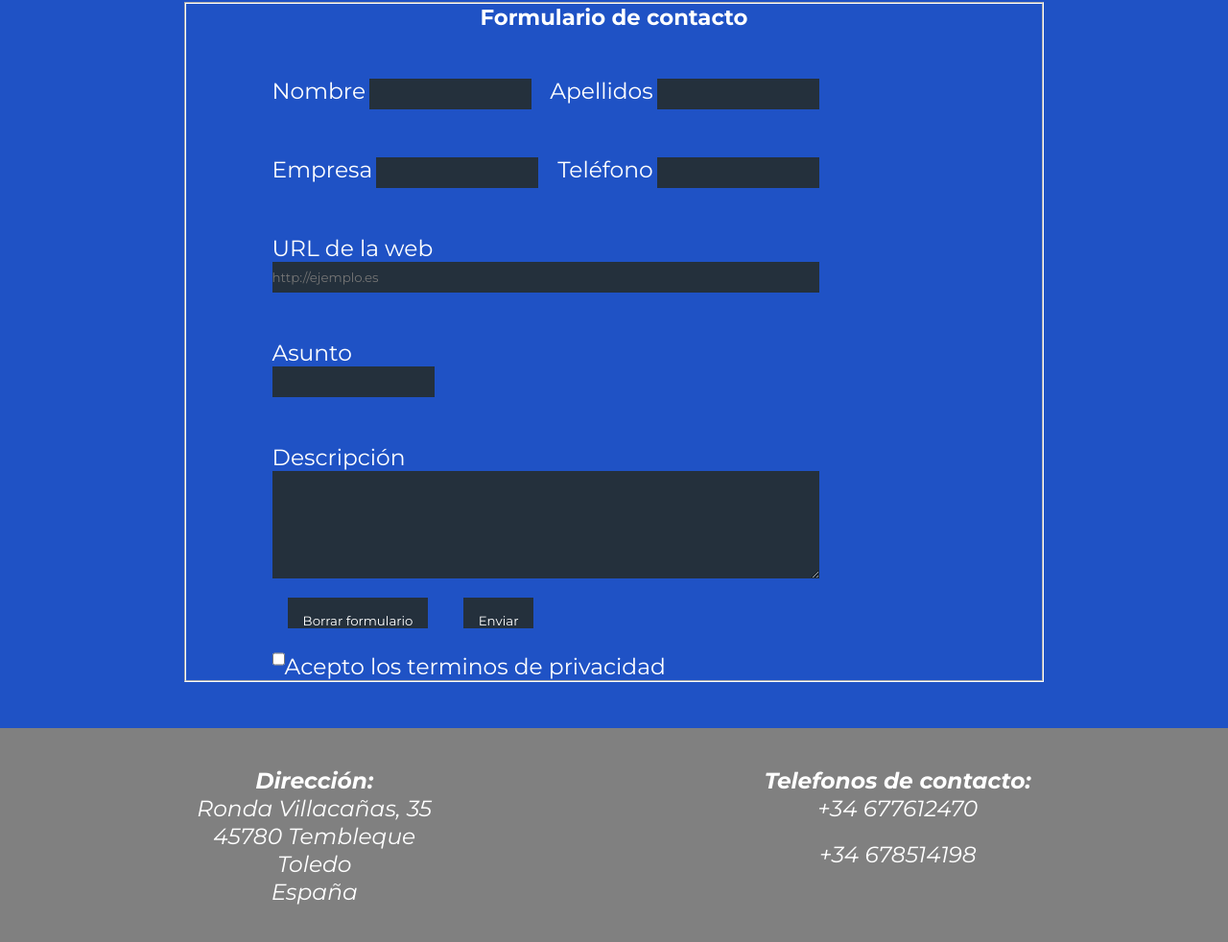
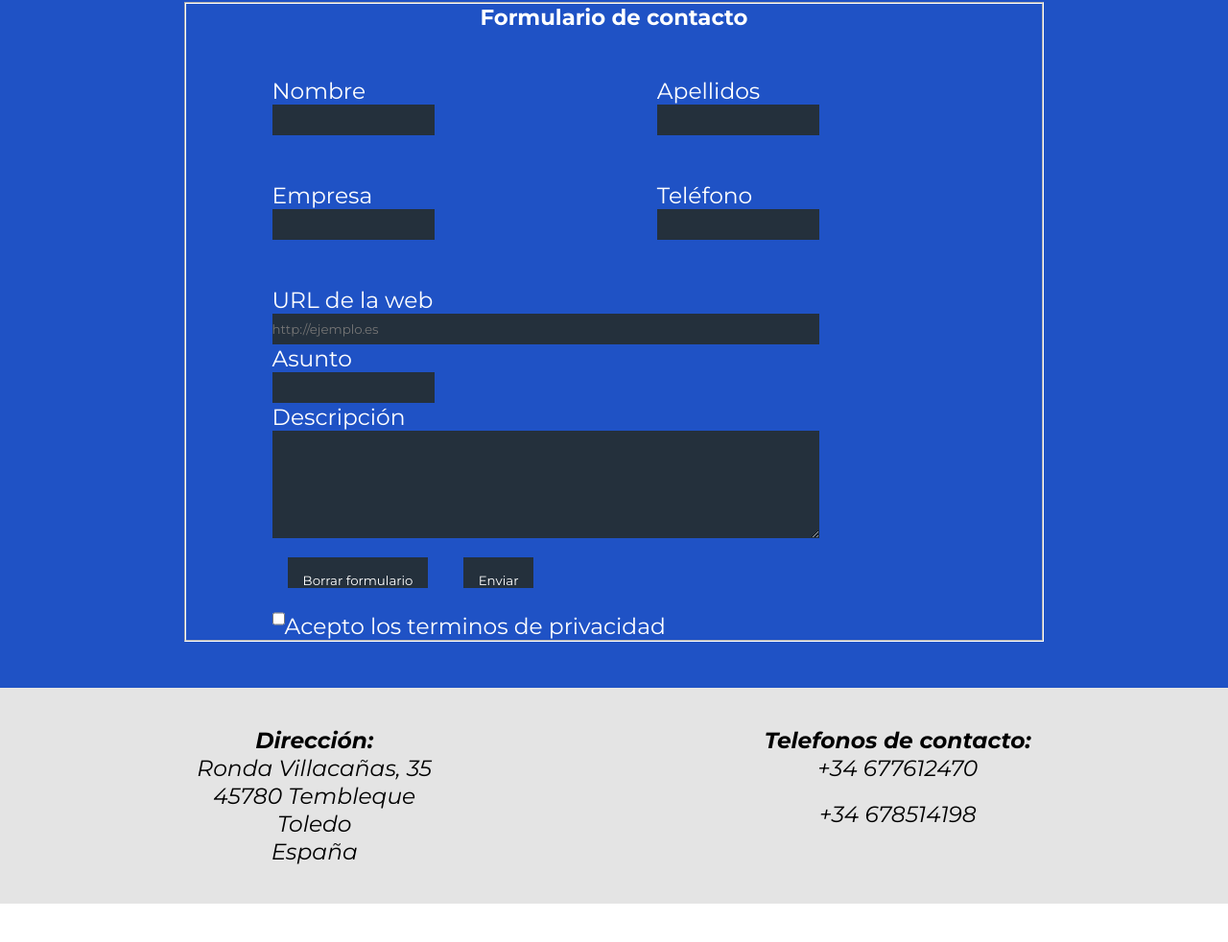
Before and after one commit to ByTermi/PROYECTO_WEB, a plain HTML site: page pages/contacto.html in a window 1280 px wide. Shown: the part 368-1350 px from the top of the page at 96% size. After the commit the page ends 1310 px from the top, so only its background shows below. Drawn offline with Linux system fonts and the light colour scheme.

Commit message:
acabado sin imagen

```diff
--- a/css/formulario.css
+++ b/css/formulario.css
@@ -55,7 +55,9 @@ input:focus{
     display: block;
     width: 80%;
 }
-
+label:nth-of-type(1), label:nth-of-type(2){
+    display: block;
+}
 .botones{
     padding: 1rem;
     display: inline-block;
--- a/css/index.css
+++ b/css/index.css
@@ -165,8 +165,11 @@ figcaption>a{
     color: #000000;
 }
 footer{
-    background-color: gray;
+    background-color: #e4e4e4;
     padding: 2rem;
+}
+footer *{
+    color: black;
 }
 footer>*{
     margin: .5rem;
--- a/pages/contacto.html
+++ b/pages/contacto.html
@@ -6,7 +6,7 @@
     <title>Contacto</title>
     <link rel="stylesheet" href="../css/index.css">
     <link rel="stylesheet" href="../css/formulario.css">
-    <meta name="author" content="Jaime Novillo"/>
+    <meta name="author" content="Jaime Novillo">
     <meta name="description" content="Formulario de contacto de Transportes Y Hormigones Carnicero">
     <link rel="shortcut icon" href="../images/Logo_Transportes_y_Hormigones_Carnicero.ico" type="image/x-icon">
     <link rel="preconnect" href="https://fonts.gstatic.com" crossorigin>
@@ -62,10 +62,11 @@
                     <input type="url" placeholder="http://ejemplo.es" name="urlWeb" id="urlWeb">
                 </div>
 
-                <p>Asunto</p>
+                <label for="asunto">Asunto</label>
                 <input type="text" name="asunto" id="asunto">
-                <p>Descripción</p>
+                <label for="descripcion">Descripción</label>
                 <textarea required name="descripcion" rows="7" id="descripcion"></textarea>
+
                 <br>
                 <input type="reset" class="botones" value="Borrar formulario">
 
```
Also changed, not shown: pages/localizacion.html (+1 -1 lines), pages/servicios.html (+2 -1 lines).
